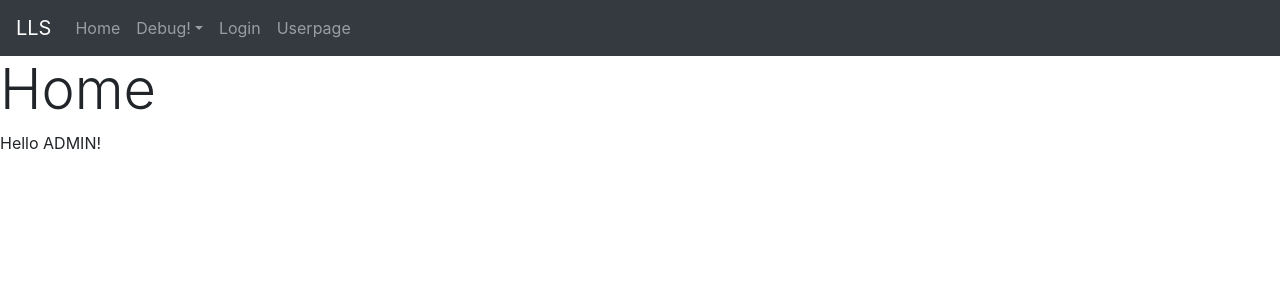
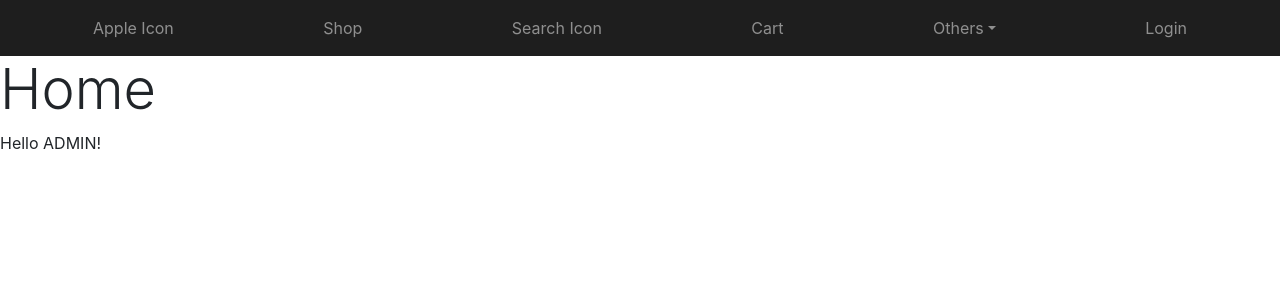
Before and after one commit to wilfredhuang/AppDevelopmentProject, a Flask app: page /admin in a window 1280 px wide. Shown: the top 300 px of the page. Run offline with Flask 2, Linux system fonts and the light colour scheme; parts of the project's set-up code (start-up, migrations or seed data) failed here and were passed over; some libraries are stand-ins or nearby versions.

Commit message:
Update HTML + Css
06/02/2020

```diff
--- a/app.py
+++ b/app.py
@@ -253,7 +253,7 @@ def testAddItem():
             print("Delete item button pressed")
             main.db.get_storage("Cart", True, True)
             main.db.delete_storage("Cart")
-    return render_template("test.html")
+    return redirect(url_for('productDisplay'))
 
 
 # Shopping cart page
@@ -576,6 +576,7 @@ def updateItem(id):
 
         return render_template('adminUpdateItem.html', form=updateItemForm)
 
+
 @app.route('/productDisplay')
 def productDisplay():
     ItemList = []
--- a/templates/includes/_adminNavbar.html
+++ b/templates/includes/_adminNavbar.html
@@ -1,16 +1,17 @@
-<nav class="navbar navbar-dark navbar-expand-md fixed-top bg-dark flex-grow-1 justify-content-between navigation-clean sticky-top"
+<nav class="navbar navbar-dark navbar-expand-md fixed-top bg-dark navigation-clean sticky-top"
      style="background-color: black!important;opacity: 0.88;filter: blur(0px);">
     <div class="container">
         <button data-toggle="collapse" data-target="#navcol-1" class="navbar-toggler"><span class="sr-only">Toggle navigation</span><span
                 class="navbar-toggler-icon"></span></button>
         <div class="collapse navbar-collapse flex-grow-1 justify-content-between"
              id="navcol-1">
-            <ul class="nav navbar-nav flex-grow-1 justify-content-between ml-auto">
+            <ul class="nav navbar-nav ml-auto">
                 <li role="presentation" class="nav-item"><a class="nav-link" href="/">Home</a></li>
                 <li role="presentation" class="nav-item"><a class="nav-link" href="/adminDashboard">User</a></li>
                 <li class="nav-item dropdown"><a data-toggle="dropdown" aria-expanded="false"
                                                  class="dropdown-toggle nav-link" href="#">Products</a>
                     <div role="menu" class="dropdown-menu">
+                        <a role="presentation" class="dropdown-item" href="/addItemExcel">Add Item</a>
                         <a role="presentation" class="dropdown-item" href="/createItem">Add Item</a>
                         <a role="presentation" class="dropdown-item" href="/adminItemDashboard">DashBoard</a>
                     </div>
--- a/templates/includes/_navbar2.html
+++ b/templates/includes/_navbar2.html
@@ -1,34 +1,24 @@
-<nav class="navbar navbar-expand-lg navbar-dark bg-dark">
-    <button class="navbar-toggler" type="button" data-toggle="collapse" data-target="#navbarTogglerDemo03"
-            aria-controls="navbarTogglerDemo03" aria-expanded="false" aria-label="Toggle navigation">
-        <span class="navbar-toggler-icon"></span>
-    </button>
-    <a class="navbar-brand" href="#">Navbar</a>
+<nav class="navbar navbar-dark navbar-expand-md fixed-top bg-dark flex-grow-1 justify-content-between navigation-clean sticky-top"
+     style="background-color: black!important;opacity: 0.88;filter: blur(0px);">
+    <div class="container">
+        <button data-toggle="collapse" data-target="#navcol-1" class="navbar-toggler"><span class="sr-only">Toggle navigation</span><span
+                class="navbar-toggler-icon"></span></button>
+        <div class="collapse navbar-collapse flex-grow-1 justify-content-between"
+             id="navcol-1">
+            <ul class="nav navbar-nav flex-grow-1 justify-content-between ml-auto">
+                <li role="presentation" class="nav-item"><a class="nav-link" href="/">Apple Icon</a></li>
+                <li role="presentation" class="nav-item"><a class="nav-link" href="/productDisplay">Shop</a></li>
 
-    <div class="collapse navbar-collapse" id="navbarTogglerDemo03">
-        <ul class="navbar-nav mr-auto mt-2 mt-lg-0">
-            <li class="nav-item active">
-                <a class="nav-link" href="#">Home<span class="sr-only">(current)</span></a>
-            </li>
-            <li class="nav-item">
-                <a class="nav-link" href="#">About Us</a>
-            </li>
-            <li class="nav-item">
-                <a class="nav-link" href="/productDisplay">Shop</a>
-            </li>
-
-            <!-- Dropdown -->
-            <li class="nav-item dropdown">
-                <a class="nav-link dropdown-toggle" href="#" id="navbardrop" data-toggle="dropdown">Others</a>
-                <div class="dropdown-menu">
-                    <a class="dropdown-item" href="/cart">FAQs</a>
-                </div>
-            </li>
-
-        </ul>
-        <form class="form-inline my-2 my-lg-0">
-            <input class="form-control mr-sm-2" type="search" placeholder="Search" aria-label="Search">
-            <button class="btn btn-outline-success my-2 my-sm-0" type="submit">Search</button>
-        </form>
+                <li role="presentation" class="nav-item"><a class="nav-link" href="#">Search Icon</a></li>
+                <li role="presentation" class="nav-item"><a class="nav-link" href="/cart">Cart</a></li>
+                <li class="nav-item dropdown"><a data-toggle="dropdown" aria-expanded="false"
+                                                 class="dropdown-toggle nav-link" href="#">Others</a>
+                    <div role="menu" class="dropdown-menu">
+                        <a role="presentation" class="dropdown-item" href="/feedback">FAQs</a>
+                    </div>
+                </li>
+                <li role="presentation" class="nav-item"><a class="nav-link" href="/loginMenu">Login</a></li>
+            </ul>
+        </div>
     </div>
 </nav>
--- a/templates/main_Base.html
+++ b/templates/main_Base.html
@@ -12,7 +12,7 @@
 </head>
 <body>
     {% block navbar %}
-        {% include 'includes/_navbar.html' %}
+        {% include 'includes/_navbar2.html' %}
     {% endblock %}
 
     {% block content %}
--- a/templates/userLogin.html
+++ b/templates/userLogin.html
@@ -1,7 +1,7 @@
 <!--TODO-->
 <!-- HF -->
 <!-- NEED TO DO BOOTSTRAP-->
-{% extends "main_Base.html" %}
+{% extends "base.html" %}
 {% block title %}User Login{% endblock %}
 
 {% block header %}
@@ -10,7 +10,7 @@
 
 {% block content %}
 {% from "includes/_formHelper.html" import render_field %}
-
+    <section>
         <div class="container vertical-center ">
             <div class="login-container">
                 <h1 class="test">Login</h1>
@@ -32,5 +32,5 @@
                 </form>
             </div>
         </div>
-
+    </section>
 {% endblock %}
```
Also changed, not shown: templates/base.html (+9 -8 lines).
